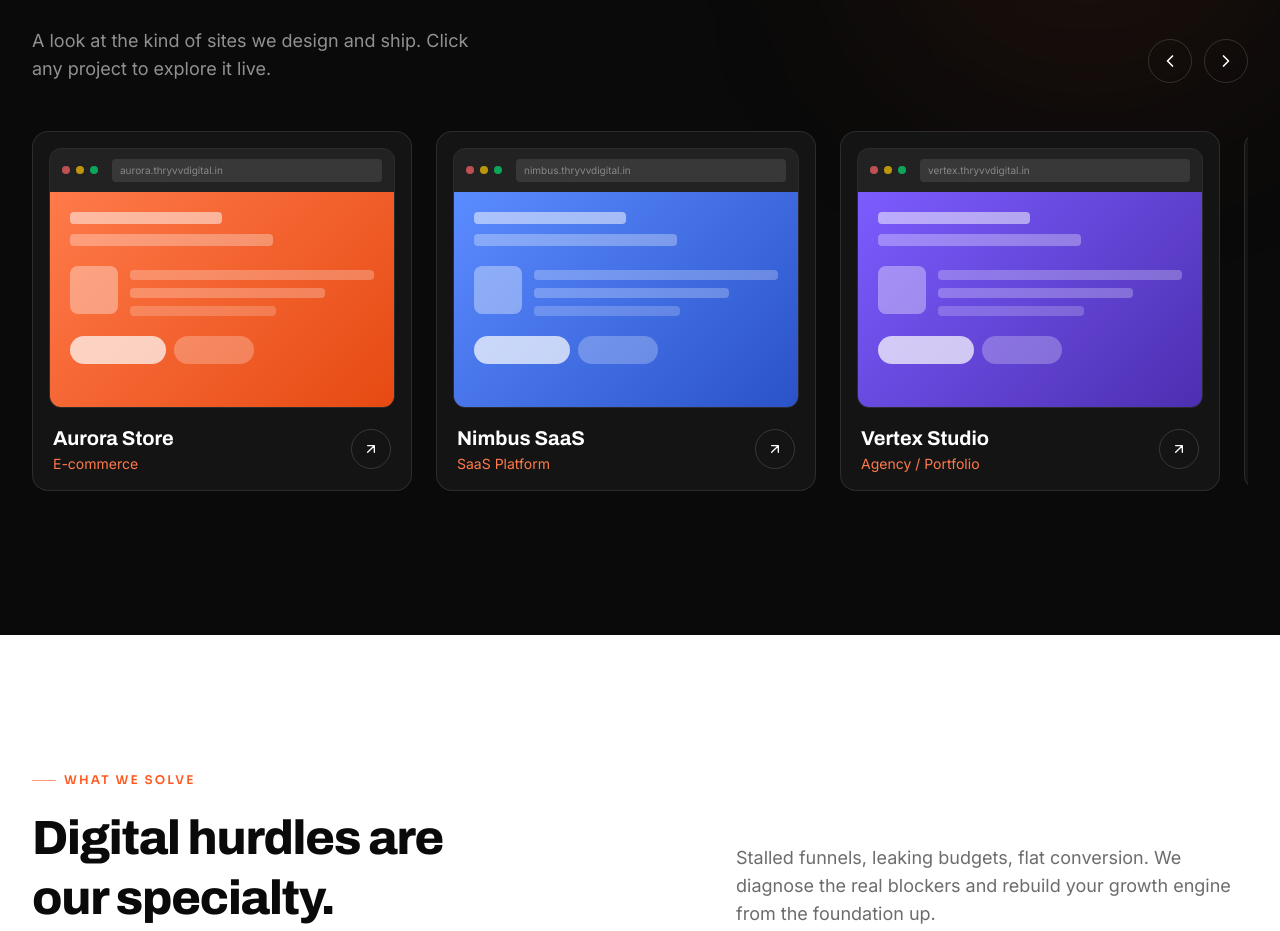
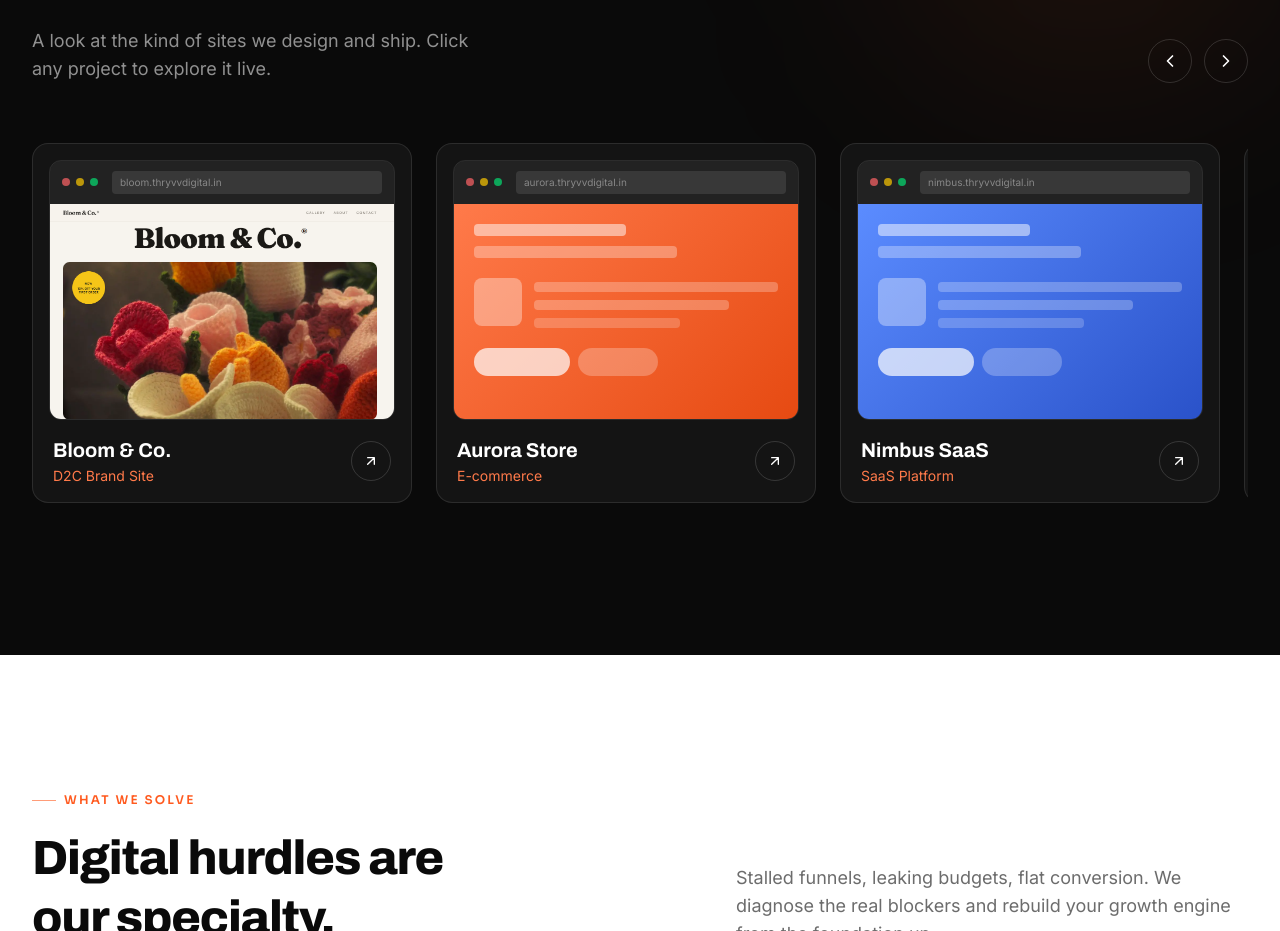
Before and after one commit to Dheeraj2k4/Thryvv_Website, a Next.js app: page / in a window 1280 px wide. Shown: the part 1345-2276 px from the top of the page. Built offline with nearby package versions, Linux system fonts and the light colour scheme; no server answers.

Commit message:
Add Bloom & Co. project to work carousel with preview image

```diff
--- a/components/sections/Work.tsx
+++ b/components/sections/Work.tsx
@@ -1,6 +1,7 @@
 "use client";
 
 import { useRef } from "react";
+import Image from "next/image";
 import { motion } from "framer-motion";
 import { Eyebrow } from "@/components/ui/Eyebrow";
 import { fadeUp, stagger, viewport } from "@/lib/animations";
@@ -12,10 +13,20 @@ type Project = {
   domain: string;
   from: string;
   to: string;
+  image?: string;
 };
 
 // Dummy showcase — swap in real screenshots + subdomains as sites go live.
 const projects: Project[] = [
+  {
+    name: "Bloom & Co.",
+    tag: "D2C Brand Site",
+    href: "https://bloom.thryvvdigital.in",
+    domain: "bloom.thryvvdigital.in",
+    from: "#ff5c8a",
+    to: "#c2185b",
+    image: "/images/bloom-preview.png",
+  },
   {
     name: "Aurora Store",
     tag: "E-commerce",
@@ -61,6 +72,17 @@ function Preview({ project }: { project: Project }) {
           {project.domain}
         </span>
       </div>
+      {project.image ? (
+        <div className="relative aspect-[16/10] overflow-hidden">
+          <Image
+            src={project.image}
+            alt={`${project.name} website preview`}
+            fill
+            sizes="(max-width: 640px) 300px, 380px"
+            className="object-cover object-top"
+          />
+        </div>
+      ) : (
         <div
           className="aspect-[16/10] p-5"
           style={{
@@ -82,6 +104,7 @@ function Preview({ project }: { project: Project }) {
             <div className="h-7 w-20 rounded-full bg-white/25" />
           </div>
         </div>
+      )}
     </div>
   );
 }
@@ -158,7 +181,7 @@ export function Work() {
           whileInView="show"
           viewport={viewport}
           ref={trackRef}
-          className="no-scrollbar mt-12 flex snap-x snap-mandatory gap-6 overflow-x-auto pb-4"
+          className="no-scrollbar mt-12 flex snap-x snap-mandatory gap-6 overflow-x-auto px-1 pb-6 pt-3"
         >
           {projects.map((project) => (
             <a
```
Also changed, not shown: public/images/bloom-preview.png (added). Lines whose indentation alone changed are shown as unchanged.
